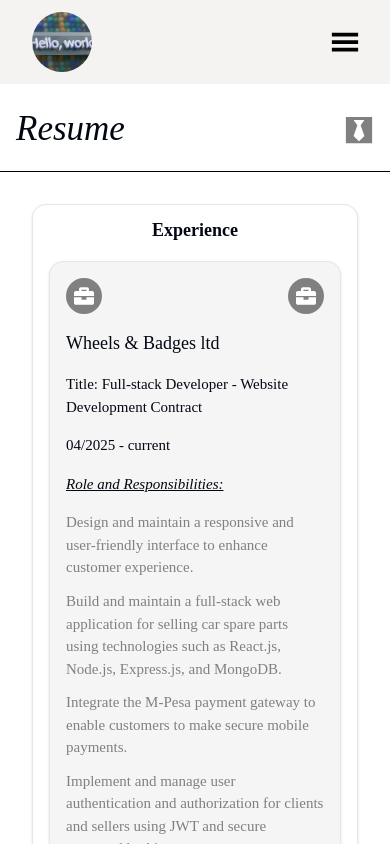
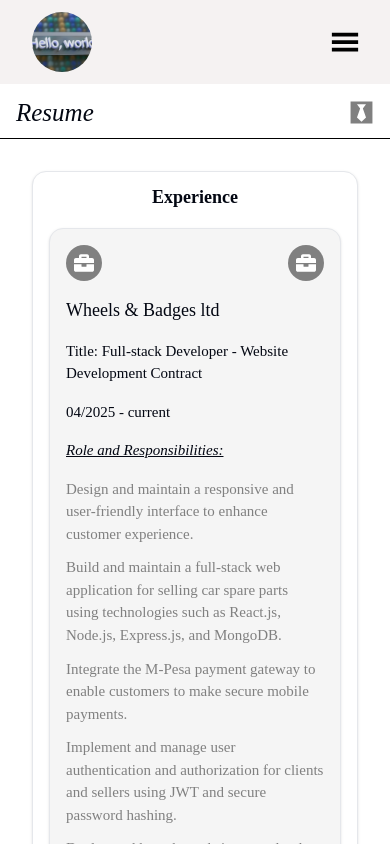
Before and after one commit to Gakiri001/personalPortfolio, a React (Vite) app: page /resume in a window 390 px wide. Shown: the top 844 px of the page. Built offline with nearby package versions, Linux system fonts and the light colour scheme.

Commit message:
reponsive resume header

```diff
--- a/src/pages/Resume/Resume.css
+++ b/src/pages/Resume/Resume.css
@@ -9,7 +9,7 @@
   height: 10vh;
   padding: 1rem;
 }
-.resume .resumeHeader {
+.resume .resumeHeader h2{
   font-size: 35px;
   font-weight: lighter;
   font-style: italic;
@@ -116,6 +116,15 @@
   .resume {
     padding-top: 5.5rem;
   }
+    .resume .resumeHeader{
+      height: 6vh;
+    }
+  .resume .resumeHeader h2{
+    font-size: 25px;
+  }
+  .resume .resumeHeader .resumeicon {
+  font-size: 25px;
+}
   .sectionResume {
     flex-direction: column;
   }
```
